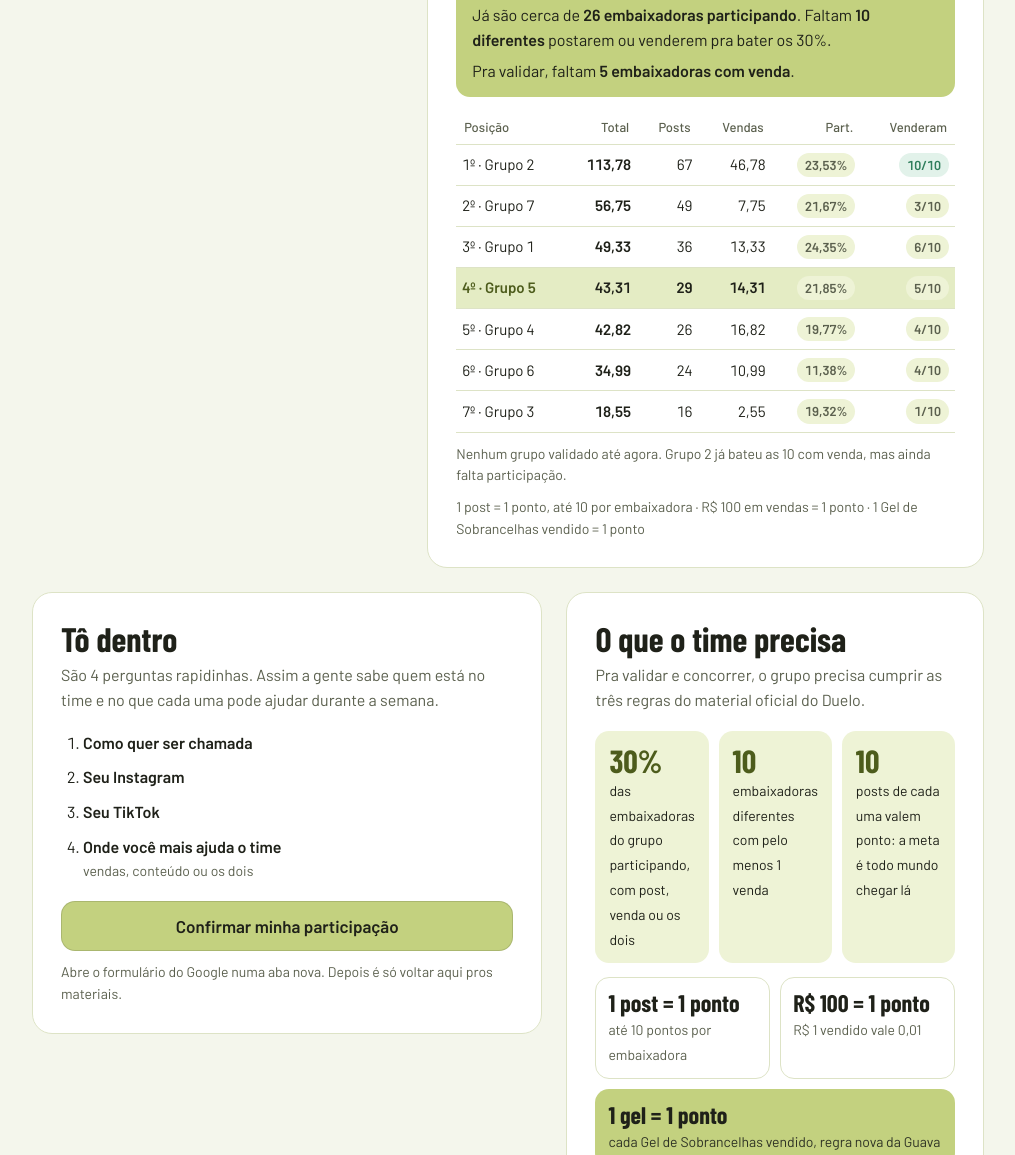
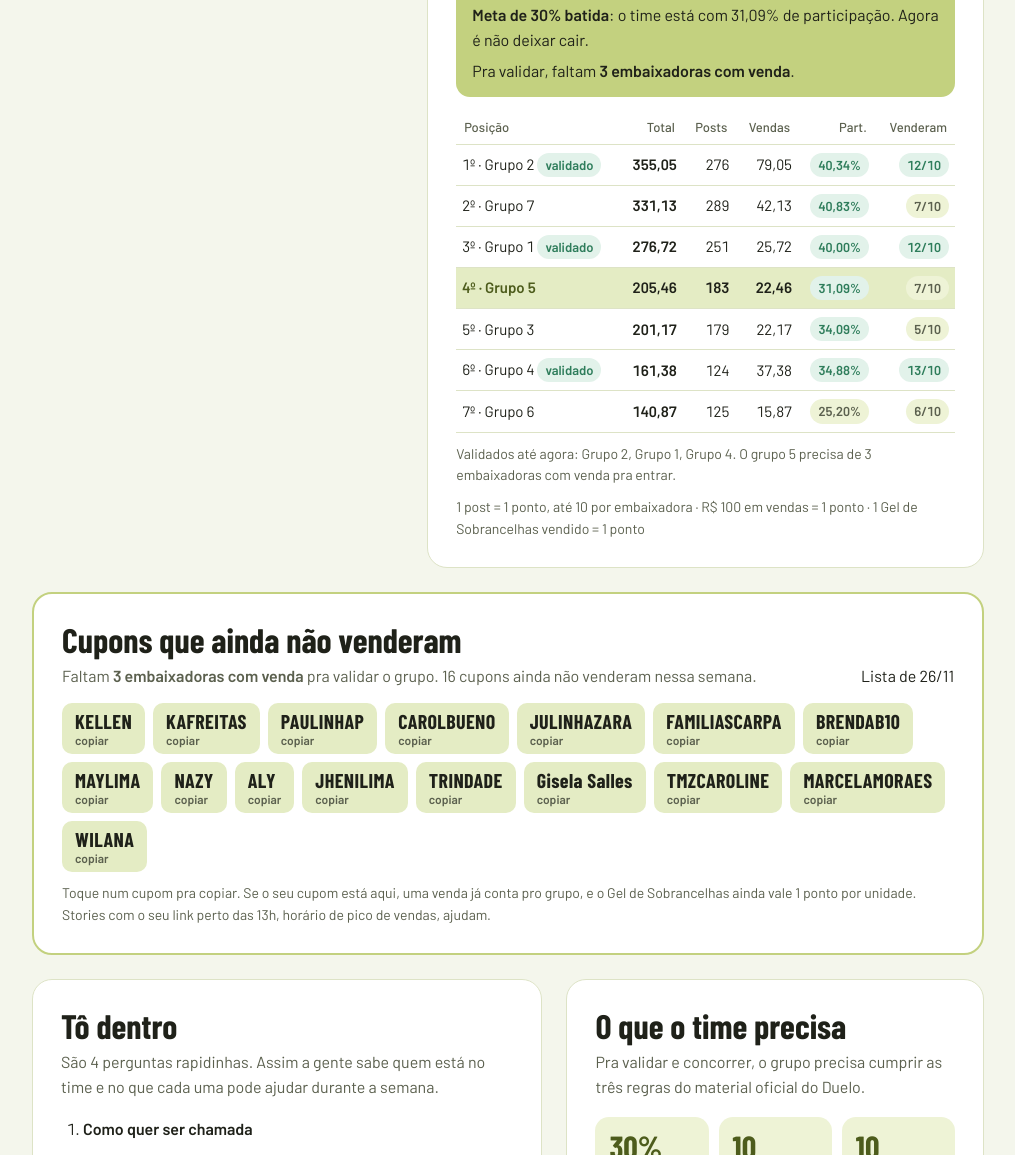
Before and after one commit to jhenifferal/Guava-Embaixadora-5, a plain HTML site: page index.html in a window 1280 px wide. Shown: the part 1131-2286 px from the top of the page, without its empty margins (132-1147 px from the left). Drawn offline with nearby package versions, Linux system fonts and the light colour scheme; a web font is replaced by a local one.

Commit message:
Add files via upload

```diff
--- a/index.html
+++ b/index.html
@@ -134,6 +134,15 @@ h3.sub{font-size:22px;margin:18px 0 8px}
 .pts-row span{font-family:var(--display);font-weight:800;font-size:22px;white-space:nowrap}
 .pts-warn{font-size:14px;font-weight:600;color:var(--err);padding:8px 0 0}
 .lista{width:100%;min-height:220px;margin-top:10px;font:14px/1.5 var(--body);color:var(--ink);background:var(--bg);border:1px solid var(--line);border-radius:12px;padding:12px}
+.cupons{margin-bottom:24px;border:2px solid var(--pink)}
+.cup-list{list-style:none;margin:14px 0 6px;padding:0;display:flex;flex-wrap:wrap;gap:8px}
+.cup{display:flex;flex-direction:column;align-items:flex-start;gap:0;min-height:48px;padding:6px 12px;border:1px solid transparent;border-radius:10px;background:var(--soft);color:var(--ink);cursor:pointer;text-align:left}
+.cup:hover{border-color:var(--pink-ink)}
+.cup:focus-visible{outline:2px solid var(--pink-ink);outline-offset:2px}
+.cup-t{font-family:var(--display);font-weight:700;font-size:20px;letter-spacing:.02em;line-height:1.15}
+.cup-s{font:600 12px var(--body);color:var(--muted)}
+.cup.ok{background:var(--pink);color:#1F2119}
+.cup.ok .cup-s{color:#1F2119}
 ol.steps{margin:0 0 20px;padding-left:22px;display:flex;flex-direction:column;gap:10px}
 ol.steps small{display:block;color:var(--muted);font-size:14px}
 #forms{width:100%}
@@ -208,6 +217,18 @@ footer{margin-top:28px;font-size:14px;color:var(--muted)}
       <p class="tip">1 post = 1 ponto, até 10 por embaixadora · R$ 100 em vendas = 1 ponto · 1 Gel de Sobrancelhas vendido = 1 ponto</p>
     </section>
   </div>
+
+  <section class="card cupons" aria-labelledby="t-cup">
+    <div class="ptop">
+      <div>
+        <h2 id="t-cup">Cupons que ainda não venderam</h2>
+        <p class="lead" style="margin:0" id="cup-lead"></p>
+      </div>
+      <span class="upd" id="cup-upd"></span>
+    </div>
+    <ul class="cup-list" id="cup-list"></ul>
+    <p class="tip">Toque num cupom pra copiar. Se o seu cupom está aqui, uma venda já conta pro grupo, e o Gel de Sobrancelhas ainda vale 1 ponto por unidade. Stories com o seu link perto das 13h, horário de pico de vendas, ajudam.</p>
+  </section>
 
   <div class="grid">
     <section class="card" aria-labelledby="t-form">
@@ -344,20 +365,25 @@ footer{margin-top:28px;font-size:14px;color:var(--muted)}
      tamanhoGrupo: total de embaixadoras do grupo 5 (20 participando + 16 faltando = 36 = 30% de 119) */
   const TAMANHO_GRUPO = 119;
   const PLACAR = {
-    atualizado: "24/11 às 17h",
-    atual:    {posicao: 4, total: 43.31, vendas: 14.31, posts: 29, participacao: 21.85, venderam: 5},
-    anterior: {posicao: 4, total: 31.31, vendas: 14.31, posts: 17, participacao: 16.81, venderam: null}
+    atualizado: "26/11 às 12h",
+    atual:    {posicao: 4, total: 205.46, vendas: 22.46, posts: 183, participacao: 31.09, venderam: 7},
+    anterior: {posicao: 4, total: 43.31, vendas: 14.31, posts: 29, participacao: 21.85, venderam: 5}
   };
   /* Ranking de todos os grupos, igual ao placar da Guava (participacao e venderam: null quando não divulgado) */
   const RANKING = [
-    {grupo: "Grupo 2", posts: 67, vendas: 46.78, total: 113.78, participacao: 23.53, venderam: 10},
-    {grupo: "Grupo 7", posts: 49, vendas: 7.75, total: 56.75, participacao: 21.67, venderam: 3},
-    {grupo: "Grupo 1", posts: 36, vendas: 13.33, total: 49.33, participacao: 24.35, venderam: 6},
-    {grupo: "Grupo 5", posts: 29, vendas: 14.31, total: 43.31, participacao: 21.85, venderam: 5},
-    {grupo: "Grupo 4", posts: 26, vendas: 16.82, total: 42.82, participacao: 19.77, venderam: 4},
-    {grupo: "Grupo 6", posts: 24, vendas: 10.99, total: 34.99, participacao: 11.38, venderam: 4},
-    {grupo: "Grupo 3", posts: 16, vendas: 2.55, total: 18.55, participacao: 19.32, venderam: 1}
+    {grupo: "Grupo 2", posts: 276, vendas: 79.05, total: 355.05, participacao: 40.34, venderam: 12},
+    {grupo: "Grupo 7", posts: 289, vendas: 42.13, total: 331.13, participacao: 40.83, venderam: 7},
+    {grupo: "Grupo 1", posts: 251, vendas: 25.72, total: 276.72, participacao: 40.00, venderam: 12},
+    {grupo: "Grupo 5", posts: 183, vendas: 22.46, total: 205.46, participacao: 31.09, venderam: 7},
+    {grupo: "Grupo 3", posts: 179, vendas: 22.17, total: 201.17, participacao: 34.09, venderam: 5},
+    {grupo: "Grupo 4", posts: 124, vendas: 37.38, total: 161.38, participacao: 34.88, venderam: 13},
+    {grupo: "Grupo 6", posts: 125, vendas: 15.87, total: 140.87, participacao: 25.20, venderam: 6}
   ];
+  /* Cupons do grupo 5 que ainda não venderam no Duelo (lista da Guava) */
+  const CUPONS_SEM_VENDA = {
+    atualizado: "26/11",
+    lista: ["KELLEN", "KAFREITAS", "PAULINHAP", "CAROLBUENO", "JULINHAZARA", "FAMILIASCARPA", "BRENDAB10", "MAYLIMA", "NAZY", "ALY", "JHENILIMA", "TRINDADE", "Gisela Salles", "TMZCAROLINE", "MARCELAMORAES", "WILANA"]
+  };
   const FIM = new Date("2026-11-30T23:59:59-03:00");
   /* Participantes: nome, Instagram, TikTok e no que a pessoa é boa (respostas do formulário) */
   const PARTICIPANTES = [
@@ -414,9 +440,10 @@ footer{margin-top:28px;font-size:14px;color:var(--muted)}
     const posts = Math.floor(gap) + 1;
     dicas.push(`Com <b>${posts} posts a mais</b> o time passa o ${esc(acima.grupo)}.`);
     if (eu > 1) dicas.push(`Pro 1º lugar faltam <b>${n2(ord[0].total - ord[eu].total)} pontos</b>.`);
-    if (eu < ord.length - 1) { const abaixo = ord[eu + 1], folga = Math.round((ord[eu].total - abaixo.total) * 100) / 100; if (folga < 3) dicas.push(`Atenção: o ${esc(abaixo.grupo)} está só <b>${n2(folga)} ${folga === 1 ? "ponto" : "pontos"} atrás</b>.`); }
+    if (eu < ord.length - 1) { const abaixo = ord[eu + 1], folga = Math.round((ord[eu].total - abaixo.total) * 100) / 100; if (folga < 5) dicas.push(`Atenção: o ${esc(abaixo.grupo)} está só <b>${n2(folga)} ${folga === 1 ? "ponto" : "pontos"} atrás</b>.`); }
   } else if (eu === 0) dicas.push("O time está em <b>1º lugar</b>. Bora segurar!");
   dicas.push("Cada <b>Gel de Sobrancelhas</b> vendido vale <b>1 ponto</b>, o mesmo que R$ 100 em vendas.");
+  if (A.participacao != null && A.participacao >= 30) dicas.push(`<b>Meta de 30% batida</b>: o time está com ${n2(A.participacao)}% de participação. Agora é não deixar cair.`);
   if (A.participacao != null && A.participacao < 30) {
     const meta = Math.ceil(TAMANHO_GRUPO * 0.3), ja = Math.round(A.participacao / 100 * TAMANHO_GRUPO);
     dicas.push(`Já são cerca de <b>${ja} embaixadoras participando</b>. Faltam <b>${Math.max(0, meta - ja)} diferentes</b> postarem ou venderem pra bater os 30%.`);
@@ -426,12 +453,12 @@ footer{margin-top:28px;font-size:14px;color:var(--muted)}
 
   const pill = (ok, txt) => `<span class="pill ${ok ? "ok" : ""}">${txt}</span>`;
   document.getElementById("rk").innerHTML = `<thead><tr><th>Posição</th><th>Total</th><th>Posts</th><th>Vendas</th><th>Part.</th><th>Venderam</th></tr></thead><tbody>` +
-    ord.map((r, i) => `<tr class="${i === eu ? "me" : ""}"><td>${i + 1}º · ${esc(r.grupo)}</td><td><b>${n2(r.total)}</b></td><td>${nf(r.posts)}</td><td>${n2(r.vendas)}</td><td>${r.participacao == null ? "–" : pill(r.participacao >= 30, n2(r.participacao) + "%")}</td><td>${r.venderam == null ? "–" : pill(r.venderam >= 10, r.venderam + "/10")}</td></tr>`).join("") + "</tbody>";
+    ord.map((r, i) => `<tr class="${i === eu ? "me" : ""}"><td>${i + 1}º · ${esc(r.grupo)}${r.participacao >= 30 && r.venderam >= 10 ? ` <span class="pill ok">validado</span>` : ""}</td><td><b>${n2(r.total)}</b></td><td>${nf(r.posts)}</td><td>${n2(r.vendas)}</td><td>${r.participacao == null ? "–" : pill(r.participacao >= 30, n2(r.participacao) + "%")}</td><td>${r.venderam == null ? "–" : pill(r.venderam >= 10, r.venderam + "/10")}</td></tr>`).join("") + "</tbody>";
   const semValid = RANKING.every(r => r.participacao == null && r.venderam == null);
   const validados = RANKING.filter(r => r.participacao >= 30 && r.venderam >= 10).length;
   const meio = RANKING.filter(r => !(r.participacao >= 30 && r.venderam >= 10) && (r.participacao >= 30 || r.venderam >= 10));
   document.getElementById("valid").textContent = semValid ? "A validação dos grupos não veio nesse placar. Os traços entram assim que a Guava divulgar."
-    : validados ? `${validados} ${validados === 1 ? "grupo validado" : "grupos validados"} até agora.`
+    : validados ? `Validados até agora: ${RANKING.filter(r => r.participacao >= 30 && r.venderam >= 10).map(r => r.grupo).join(", ")}. ${A.participacao >= 30 && A.venderam >= 10 ? "O grupo 5 também está validado!" : "O grupo 5 precisa de " + [A.participacao < 30 ? "30% de participação" : "", A.venderam < 10 ? (10 - A.venderam) + " embaixadoras com venda" : ""].filter(Boolean).join(" e ") + " pra entrar."}`
     : "Nenhum grupo validado até agora." + (meio.length ? " " + meio.map(r => `${r.grupo} já bateu ${r.venderam >= 10 ? "as 10 com venda" : "os 30%"}, mas ainda falta ${r.venderam >= 10 ? "participação" : "venda"}.`).join(" ") : "");
 
   const handle = v => {
@@ -464,6 +491,20 @@ footer{margin-top:28px;font-size:14px;color:var(--muted)}
       copiado.hidden = false;
     });
   }
+
+  document.getElementById("cup-upd").textContent = "Lista de " + CUPONS_SEM_VENDA.atualizado;
+  const cupList = document.getElementById("cup-list");
+  cupList.innerHTML = CUPONS_SEM_VENDA.lista.map(c => `<li><button type="button" class="cup" data-c="${esc(c)}" aria-label="Copiar cupom ${esc(c)}"><span class="cup-t">${esc(c)}</span><span class="cup-s" aria-hidden="true">copiar</span></button></li>`).join("");
+  cupList.addEventListener("click", async ev => {
+    const btn = ev.target.closest(".cup"); if (!btn) return;
+    const t = btn.querySelector(".cup-s"), code = btn.dataset.c;
+    try { await navigator.clipboard.writeText(code); t.textContent = "copiado ✓"; btn.classList.add("ok"); }
+    catch (e) { const r = document.createRange(); r.selectNodeContents(btn.querySelector(".cup-t")); const sel = getSelection(); sel.removeAllRanges(); sel.addRange(r); t.textContent = "selecionado"; }
+    setTimeout(() => { t.textContent = "copiar"; btn.classList.remove("ok"); }, 1800);
+  });
+  document.getElementById("cup-lead").innerHTML = A.venderam != null && A.venderam < 10
+    ? `Faltam <b>${10 - A.venderam} embaixadoras com venda</b> pra validar o grupo. ${CUPONS_SEM_VENDA.lista.length} cupons ainda não venderam nessa semana.`
+    : `${CUPONS_SEM_VENDA.lista.length} cupons ainda não venderam nessa semana.`;
 
   const cdEls = ["d", "h", "m", "s"].map(k => document.getElementById("cd-" + k));
   const cdTxt = document.getElementById("cd-txt");
```
